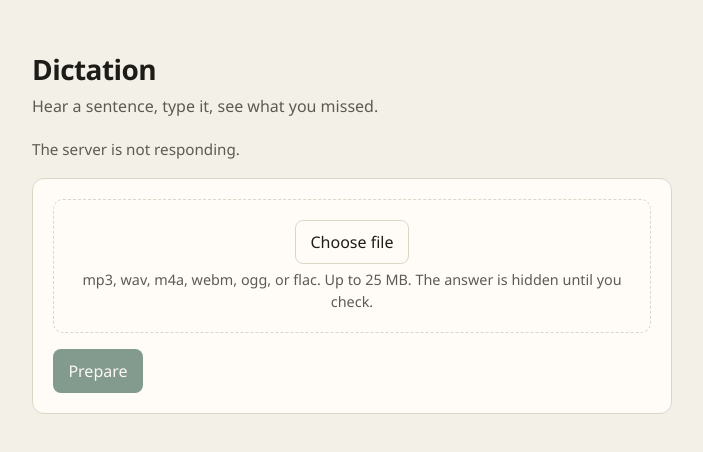
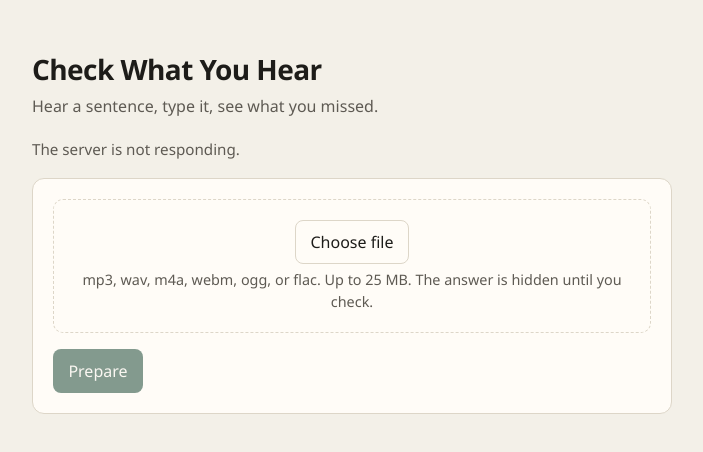
Before and after one commit to osephson/check-what-you-dictate, a plain HTML site: page static/index.html in a window 1280 px wide. Shown: the whole page, without its empty margins (288-991 px from the left). Drawn offline with Linux system fonts and the light colour scheme; no server answers.

Commit message:
fix(dictation): app titie & description

```diff
--- a/static/index.html
+++ b/static/index.html
@@ -3,7 +3,7 @@
 <head>
   <meta charset="utf-8">
   <meta name="viewport" content="width=device-width, initial-scale=1">
-  <title>Dictation</title>
+  <title>Check What You Hear</title>
   <style>
     :root {
       color-scheme: light;
@@ -244,7 +244,7 @@
 </head>
 <body>
   <main>
-    <h1>Dictation</h1>
+    <h1>Check What You Hear</h1>
     <p class="lede">Hear a sentence, type it, see what you missed.</p>
     <p id="status" class="status" role="status">Checking the transcription model…</p>
 
```
